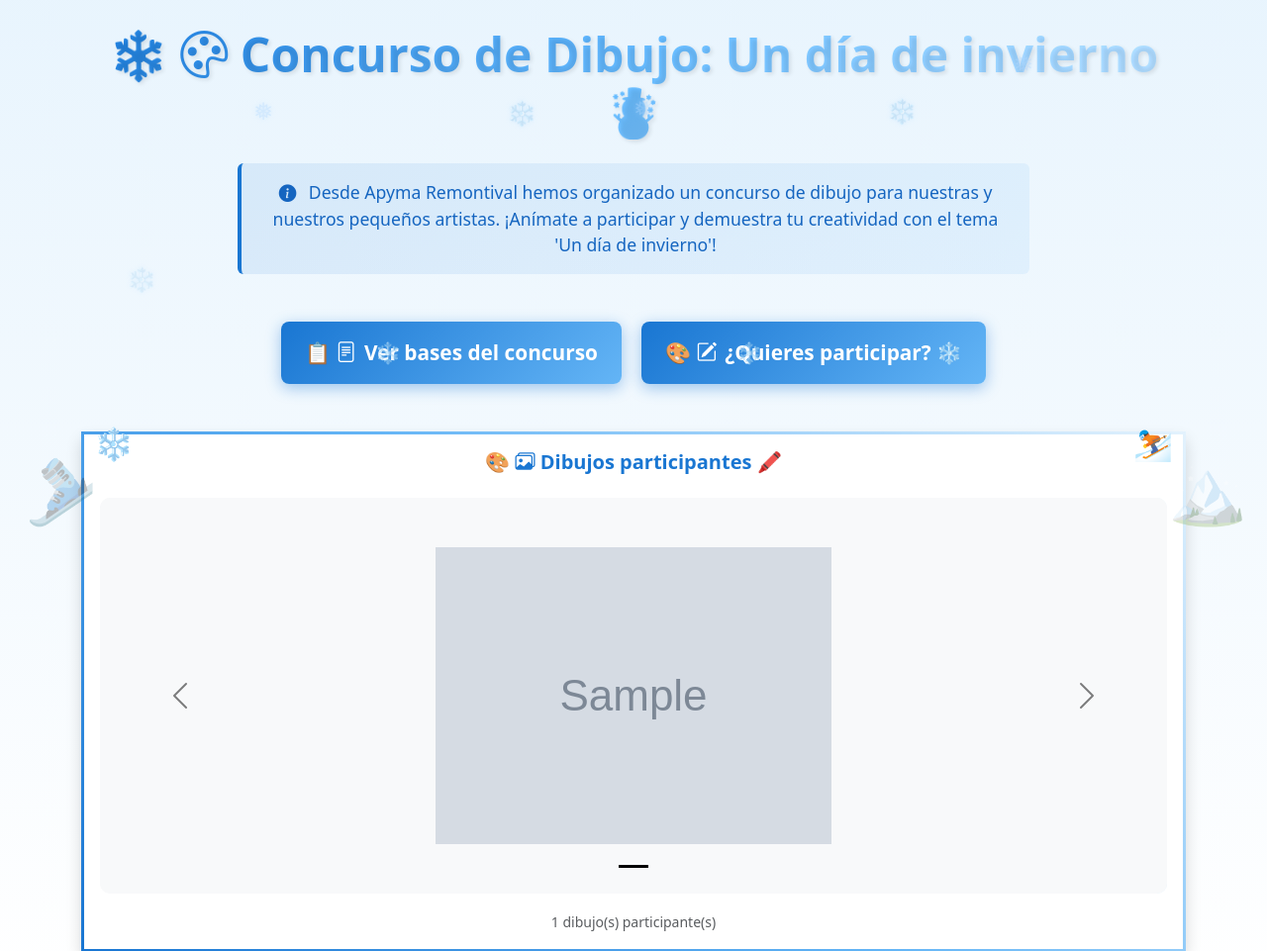
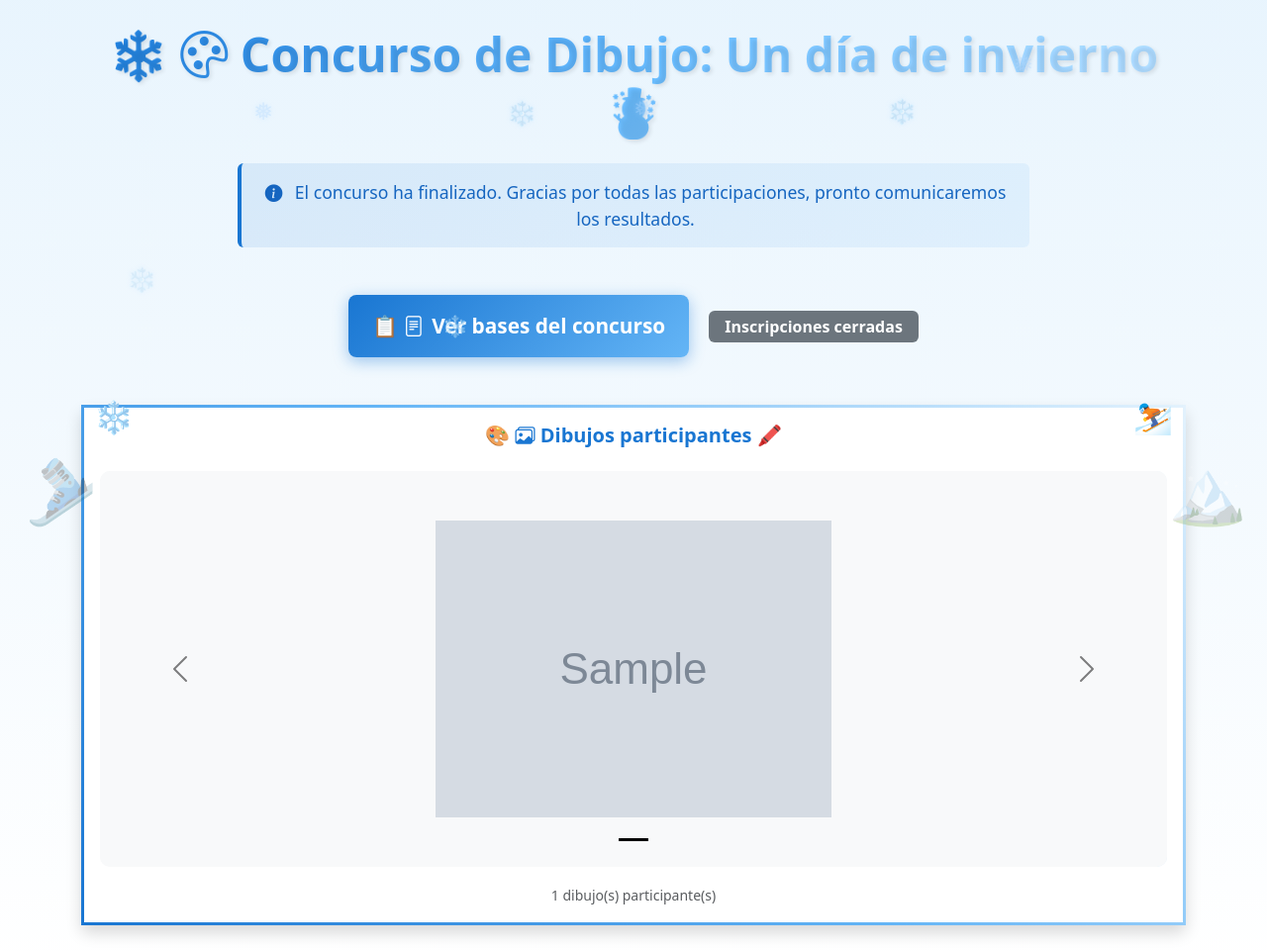
Before and after one commit to robeche/apyma-remontival, a Django app: page /es/concurso-invierno/ in a window 1280 px wide. Shown: the part 237-1198 px from the top of the page at 99% size. Run offline with Django 5.2, Linux system fonts and the light colour scheme; tables that the repository leaves empty hold one stand-in row (values such as "Sample post"); grey boxes marked "Sample" are stand-in pictures.

Commit message:
Concurso de invierno terminado. Inscripciones cerradas

```diff
--- a/usuarios/templates/usuarios/concurso_invierno.html
+++ b/usuarios/templates/usuarios/concurso_invierno.html
@@ -229,18 +229,18 @@
     <div class="alert alert-primary text-center mx-auto mb-5" style="max-width: 800px; border: none; background: linear-gradient(135deg, rgba(25, 118, 210, 0.1) 0%, rgba(100, 181, 246, 0.1) 100%); border-left: 4px solid #1976d2;">
         <p class="mb-0" style="font-size: 1.1rem; color: #1565c0;">
             <i class="bi bi-info-circle-fill me-2"></i>
-            {% trans "Desde Apyma Remontival hemos organizado un concurso de dibujo para nuestras y nuestros pequeños artistas. ¡Anímate a participar y demuestra tu creatividad con el tema 'Un día de invierno'!" %}
+            {% trans "El concurso ha finalizado. Gracias por todas las participaciones, pronto comunicaremos los resultados." %}
         </p>
     </div>
 
     <!-- Botones de acción -->
     <div class="text-center mb-5">
-        <button type="button" class="btn btn-winter btn-lg px-4 py-3 me-3" data-bs-toggle="modal" data-bs-target="#basesModal" style="font-size: 1.3rem;">
+        <button type="button" class="btn btn-winter btn-lg px-4 py-3" data-bs-toggle="modal" data-bs-target="#basesModal" style="font-size: 1.3rem;">
             📋 <i class="bi bi-file-text me-2"></i>{% trans "Ver bases del concurso" %}
         </button>
-        <button type="button" class="btn btn-winter btn-lg px-4 py-3" data-bs-toggle="modal" data-bs-target="#formularioModal" style="font-size: 1.3rem;">
-            🎨 <i class="bi bi-pencil-square me-2"></i>{% trans "¿Quieres participar?" %} ❄️
-        </button>
+        <span class="badge bg-secondary fs-6 align-middle ms-3 px-3 py-2">
+            {% trans "Inscripciones cerradas" %}
+        </span>
     </div>
 
     <!-- Carrousel de dibujos aceptados -->
@@ -285,7 +285,7 @@
     {% else %}
     <div class="alert alert-info text-center" role="alert">
         <i class="bi bi-info-circle me-2"></i>
-        {% trans "Aún no hay dibujos publicados. ¡Sé el primero en participar!" %}
+        {% trans "Aún no hay dibujos publicados. El concurso ya está cerrado." %}
     </div>
     {% endif %}
 </div>
```
